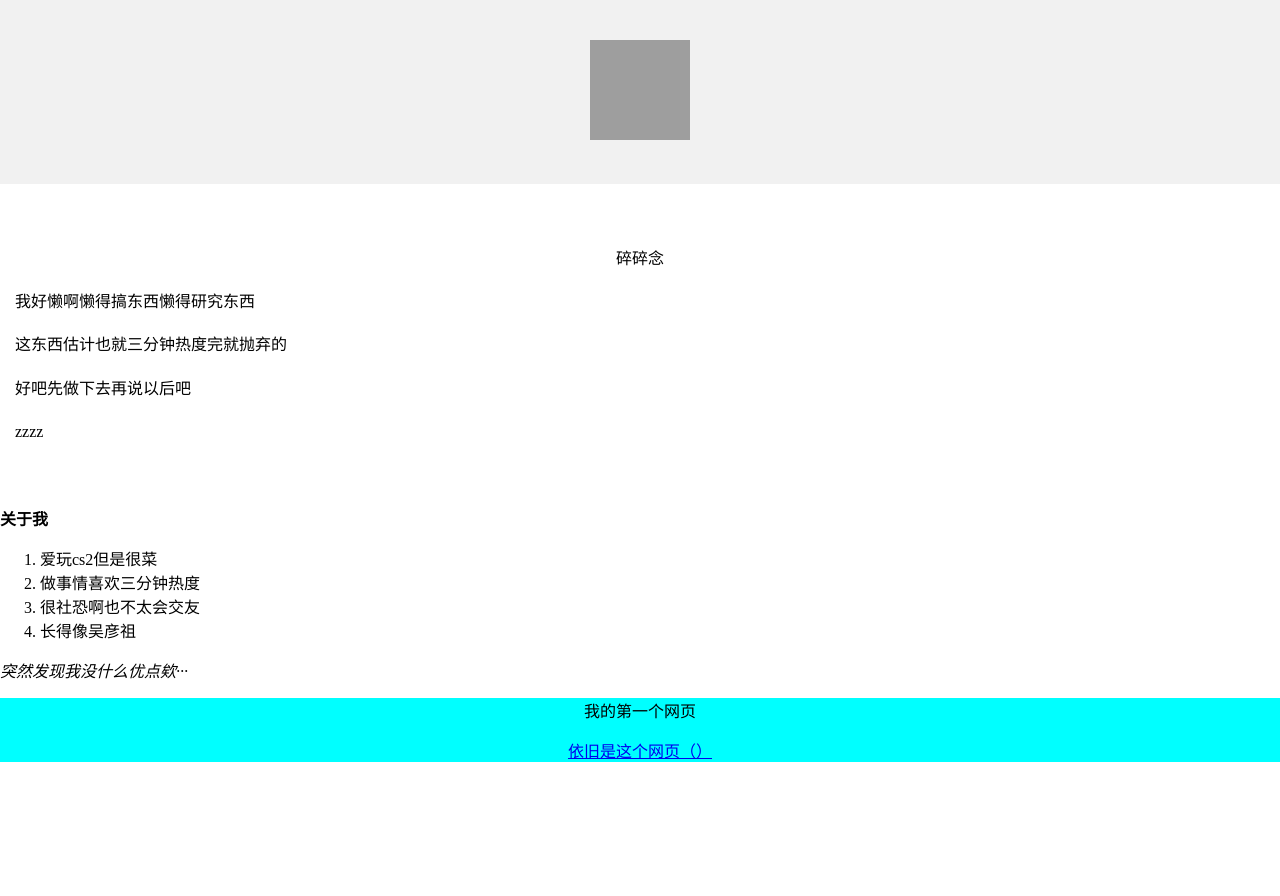
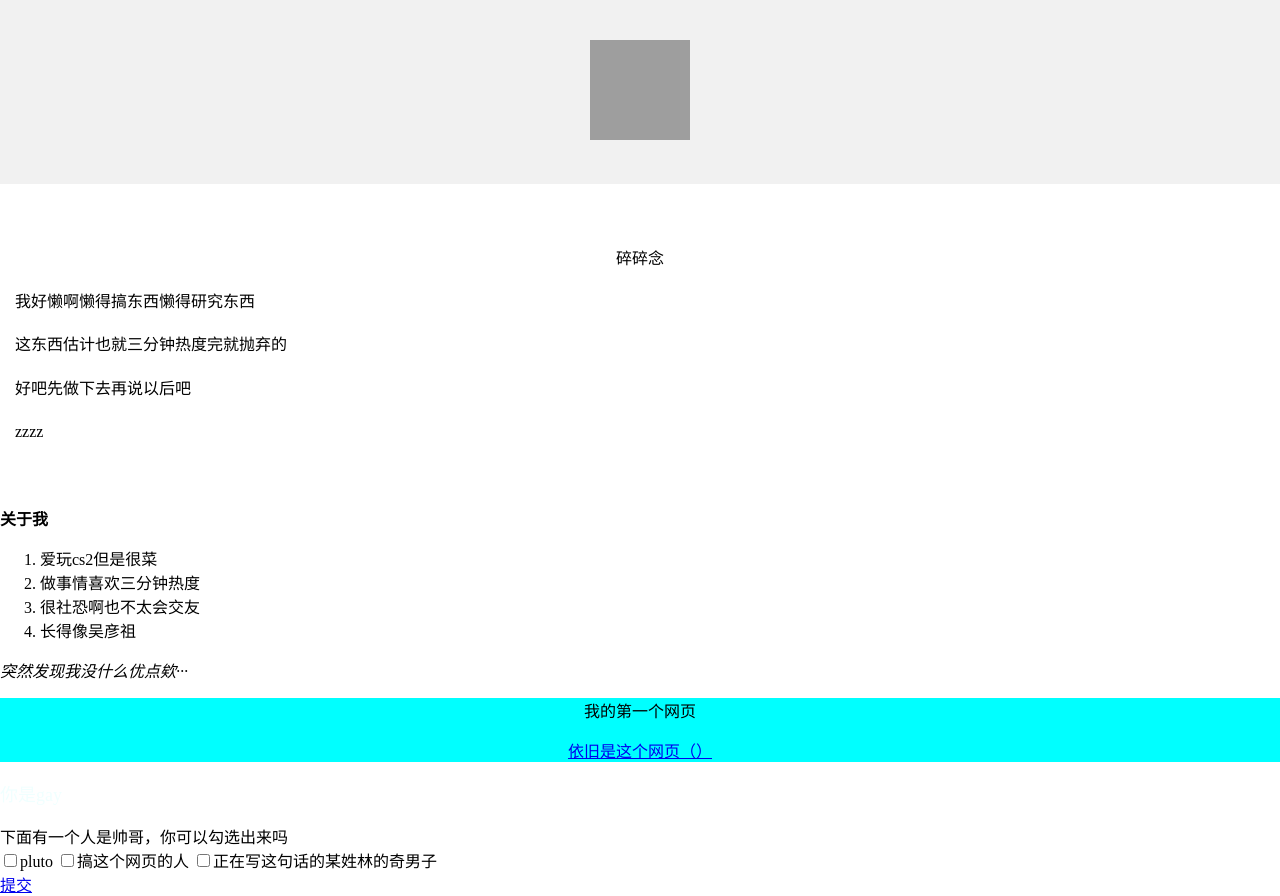
Before and after one commit to nameispluto/nameispluto.github.io, a plain HTML site: page index.html in a window 1280 px wide. Before the commit the page ends 800 px from the top, so only its background shows below. Drawn offline with Linux system fonts and the light colour scheme; grey boxes are pictures that could not be loaded.

Commit message:
Add files via upload

```diff
--- a/index.html
+++ b/index.html
@@ -8,9 +8,14 @@
       body {
         margin: 0;
       }
+      #meme:hover {
+        background-color:black;
+        text-align:center;
+      }
     </style>
   </head>
   <body>
+
      <div style="
      background-color:#f1f1f1;
      text-align:center;
@@ -18,6 +23,7 @@
        <img src="https://i.imgs.ovh/2026/11/21/291667277efea3f5e4661b25243b8d70.jpg" alt="初音未来"width="100px"height="100px">
 
      </div>
+
      <div style="
      max-wifth:700px;
      margin:30px auto;
@@ -39,6 +45,7 @@
 </ol>
 <i>突然发现我没什么优点欸···</i>
      </div>
+
      <div style="
      background-color:#0ff;
      text-align:center;
@@ -47,5 +54,19 @@
     <p>我的第一个网页</p>
     <a href="https://nameispluto.github.io" target="_blank">依旧是这个网页（）</a>
     </div>
+  <div style="
+  color:azure;
+  font-size:large;">
+    <p id="meme">你是gay</p>
+  </div>
+
+  <label for="">下面有一个人是帅哥，你可以勾选出来吗</label><br>
+    <input type="checkbox" name="帅哥">pluto</input>
+    <input type="checkbox" name="帅哥">搞这个网页的人</input>
+    <input type="checkbox" name="帅哥">正在写这句话的某姓林的奇男子</input>
+<br>
+    <a href="pt2.html">提交</a>
+</div>
+
   </body>
 </html>
```
Also changed, not shown: pt2.html (added, +18 -0 lines).
